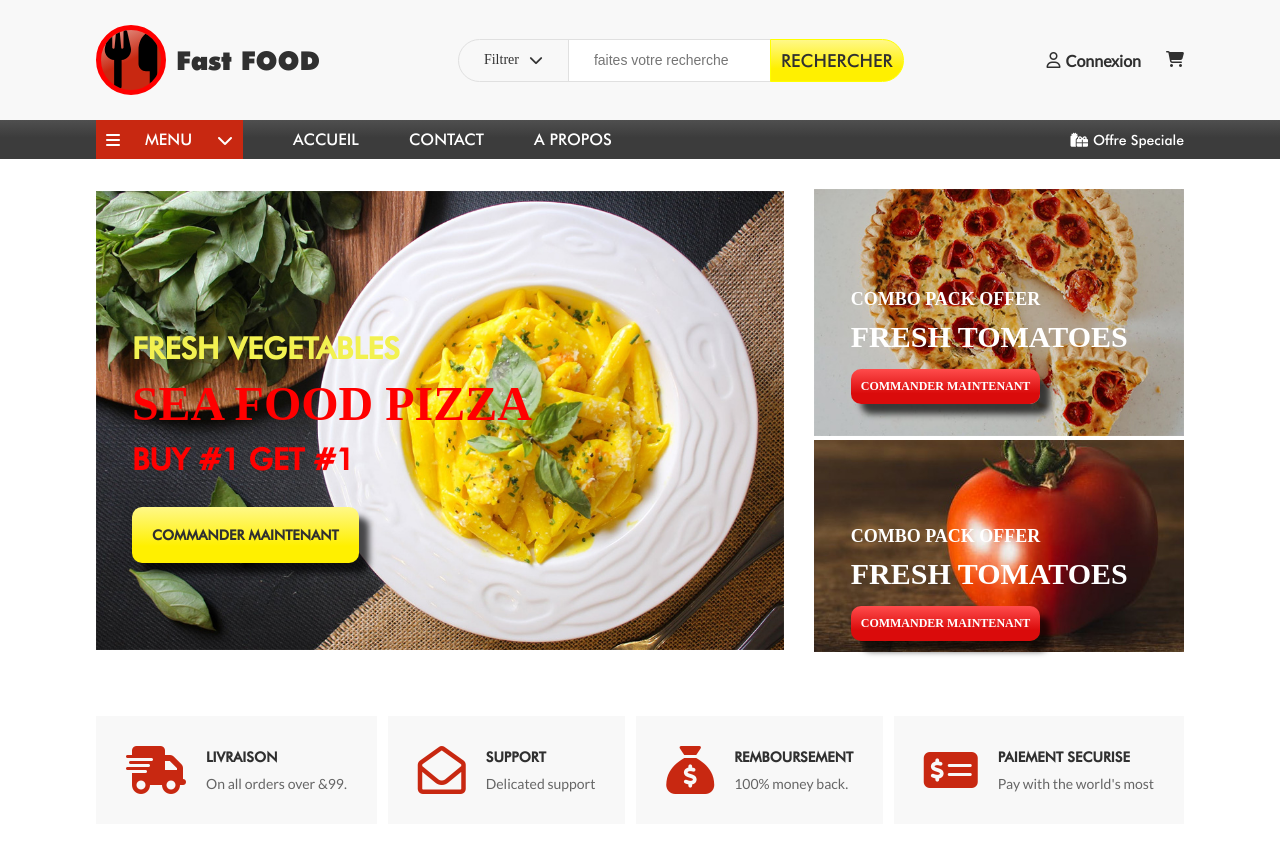
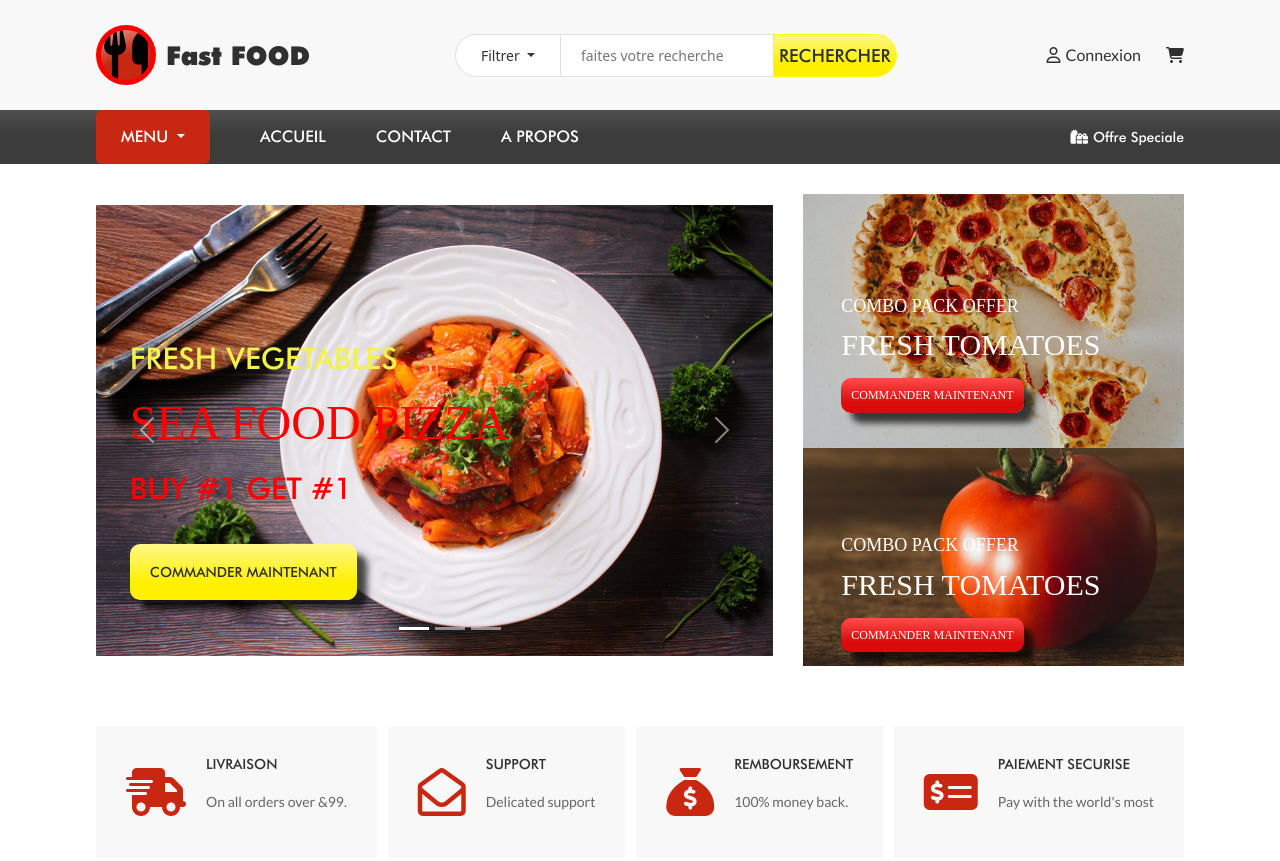
Before and after one commit to prince64denis/fast-food, a plain HTML site: page index.html in a window 1280 px wide. Shown: the top 861 px of the page. Drawn offline with nearby package versions, Linux system fonts and the light colour scheme.

Commit message:
caroussel

```diff
--- a/index.html
+++ b/index.html
@@ -7,8 +7,9 @@
     <meta name="viewport" content="width=device-width, initial-scale=1.0">
     <link rel="stylesheet" href="style.css">
     <link rel="stylesheet" href="script.js">
-
     <title>fast food</title>
+    <link href="https://cdn.jsdelivr.net/npm/bootstrap@5.2.2/dist/css/bootstrap.min.css" rel="stylesheet"
+        integrity="sha384-Zenh87qX5JnK2Jl0vWa8Ck2rdkQ2Bzep5IDxbcnCeuOxjzrPF/et3URy9Bv1WTRi" crossorigin="anonymous">
     <script src="https://kit.fontawesome.com/84d03d5991.js" crossorigin="anonymous"></script>
 </head>
 
@@ -27,10 +28,17 @@
                 </div>
                 <div id="rechercheparent">
                     <form id="recherche">
-                        <p>
+                        <label class="dropdown">
+                            <button class="btn btn-secondary dropdown-toggle" type="button" data-bs-toggle="dropdown"
+                                aria-expanded="false">
                                 Filtrer
-                            <i class="fa-sharp fa-solid fa-chevron-down fa-1x"></i>
-                        </p>
+                            </button>
+                            <ul class="dropdown-menu">
+                                <li><button class="dropdown-item" type="button">filtre 1</button></li>
+                                <li><button class="dropdown-item" type="button">filtre 2</button></li>
+                                <li><button class="dropdown-item" type="button">filtre 3</button></li>
+                            </ul>
+                        </label>
                         <input type="text" name="text" placeholder="faites votre recherche">
                         <input type="submit" value="RECHERCHER">
                     </form>
@@ -50,11 +58,17 @@
         </div>
         <div id="navbar">
             <div id="navbartaille">
-                <ul>
-                    <li id="menunavbar">
-                        <i class="fa-solid fa-bars fa-1x"></i>
-                        <a href="#">MENU</a>
-                        <i class="fa-sharp fa-solid fa-chevron-down fa-1x"></i>
+                <ul id="navbarmenugauche">
+                    <li id="menunavbar" class="dropdown">
+                        <button class="btn btn-secondary dropdown-toggle" type="button" data-bs-toggle="dropdown"
+                            aria-expanded="false">
+                            MENU
+                        </button>
+                        <ul class="dropdown-menu">
+                            <li><button class="dropdown-item" type="button">MENU 1</button></li>
+                            <li><button class="dropdown-item" type="button">MENU 2</button></li>
+                            <li><button class="dropdown-item" type="button">MENU 3</button></li>
+                        </ul>
                     </li>
                     <li id="accueilnavbar"><a href="#">ACCUEIL</a></li>
                     <li id="contactnavbar"><a href="#">CONTACT</a></li>
@@ -73,8 +87,18 @@
 
         <section id="slide">
             <div id="slidetaille">
-                <div id="slidetailleimagegrand">
-                    <img src="image/c1.jpg" alt="">
+                <div id="slidetailleimagegrand" class="carousel slide" data-bs-ride="true">
+                    <div class="carousel-indicators">
+                        <button type="button" data-bs-target="#slidetailleimagegrand" data-bs-slide-to="0"
+                            class="active" aria-current="true" aria-label="Slide 1"></button>
+                        <button type="button" data-bs-target="#slidetailleimagegrand" data-bs-slide-to="1"
+                            aria-label="Slide 2"></button>
+                        <button type="button" data-bs-target="#slidetailleimagegrand" data-bs-slide-to="2"
+                            aria-label="Slide 3"></button>
+                    </div>
+                    <div class="carousel-inner">
+                        <div class="carousel-item active">
+                            <img src="image/c2.jpg" class="d-block w-100 img-fluid" alt="...">
                             <div id="slidetailleimagegrandtexte">
                                 <h2>FRESH VEGETABLES</h2>
                                 <h1>SEA FOOD PIZZA</h1>
@@ -84,9 +108,44 @@
                                 </a>
                             </div>
                         </div>
+                        <div class="carousel-item">
+                            <img src="image/c1.jpg" class="d-block w-100 img-fluid" alt="...">
+                            <div id="slidetailleimagegrandtexte">
+                                <h2>FRESH VEGETABLES</h2>
+                                <h1>SEA FOOD PIZZA</h1>
+                                <h3> BUY #1 GET #1</h3>
+                                <a href="#">
+                                    <h1>COMMANDER MAINTENANT</h1>
+                                </a>
+                            </div>
+                        </div>
+                        <div class="carousel-item">
+                            <img src="image/c3.jpg" class="d-block w-100 img-fluid" alt="...">
+                            <div id="slidetailleimagegrandtexte">
+                                <h2>FRESH VEGETABLES</h2>
+                                <h1>SEA FOOD PIZZA</h1>
+                                <h3> BUY #1 GET #1</h3>
+                                <a href="#">
+                                    <h1>COMMANDER MAINTENANT</h1>
+                                </a>
+                            </div>
+                        </div>
+                        <button class="carousel-control-prev" type="button" data-bs-target="#slidetailleimagegrand"
+                            data-bs-slide="prev">
+                            <span class="carousel-control-prev-icon" aria-hidden="true"></span>
+                            <span class="visually-hidden">Previous</span>
+                        </button>
+                        <button class="carousel-control-next" type="button" data-bs-target="#slidetailleimagegrand"
+                            data-bs-slide="next">
+                            <span class="carousel-control-next-icon" aria-hidden="true"></span>
+                            <span class="visually-hidden">Next</span>
+                        </button>
+                    </div>
+
+                </div>
                 <aside id="slideaside">
                     <div class="slidetailleaside">
-                        <img src="image/c4.jpg" alt="">
+                        <img src="image/c4.jpg" class="img-fluid" alt="">
                         <div class="slidetailleasidetexte">
                             <h2>COMBO PACK OFFER</h2>
                             <h1>FRESH TOMATOES</h1>
@@ -96,7 +155,7 @@
                         </div>
                     </div>
                     <div class="slidetailleaside">
-                        <img src="image/c5.jpg" alt="">
+                        <img src="image/c5.jpg" class="img-fluid" alt="">
                         <div class="slidetailleasidetexte">
                             <h2>COMBO PACK OFFER</h2>
                             <h1>FRESH TOMATOES</h1>
@@ -529,7 +588,12 @@
 
 
 
-
+        <script src="https://cdn.jsdelivr.net/npm/@popperjs/core@2.11.6/dist/umd/popper.min.js"
+            integrity="sha384-oBqDVmMz9ATKxIep9tiCxS/Z9fNfEXiDAYTujMAeBAsjFuCZSmKbSSUnQlmh/jp3"
+            crossorigin="anonymous"></script>
+        <script src="https://cdn.jsdelivr.net/npm/bootstrap@5.2.2/dist/js/bootstrap.min.js"
+            integrity="sha384-IDwe1+LCz02ROU9k972gdyvl+AESN10+x7tBKgc9I5HFtuNz0wWnPclzo6p9vxnk"
+            crossorigin="anonymous"></script>
     </body>
 
 </html>
--- a/style.css
+++ b/style.css
@@ -80,24 +80,22 @@ header {
   flex-direction: row;
   justify-content: center;
 }
-#recherche > p {
-  display: flex;
-  flex-direction: row;
-  align-items: center;
+#recherche > label {
+
+}
+#recherche > label > button{
+  border-radius: 50px 0px 0px 50px !important;
+  padding: 10px 25px !important;
+  border: 1px solid rgb(224, 224, 224) !important;
+  color: #333333 !important;
+  background-color: white !important;
   font-size: 14px;
-  border-radius: 50px 0px 0px 50px;
-  padding: 10px 25px;
-  border: 1px solid rgb(224, 224, 224);
-  color: #333333;
-}
-#recherche > p > i {
-  padding: 0px 0px 0px 10px;
 }
 #recherche > input[type="text"] {
   font-size: 14px;
-  padding: 10px;
+  padding: 5px;
   list-style: none;
-  margin: -0px -0px -0px -1px;
+  margin: 0px 0px 0px -1px;
   border: solid 1px rgb(224, 224, 224);
 }
 #recherche > input[type="text"]::placeholder {
@@ -109,7 +107,7 @@ header {
   color: #303030;
   border: 1px solid yellow;
   border-radius: 0px 50px 50px 0px;
-  padding: 10px;
+  padding: 5px;
   background: linear-gradient(
     0deg,
     rgba(255, 240, 0, 1) 30%,
@@ -144,6 +142,7 @@ header {
   color: #303030;
   font-family: lato;
   font-size: 16px;
+  margin: 0px;
 }
 .bouttonconnexion:hover {
   transition: all 0.1s ease;
@@ -182,12 +181,20 @@ header {
   flex-direction: row;
   align-items: center;
   justify-content: space-between;
+  margin: 0px;
+}
+#navbarmenugauche {
+  padding: 0px;
+}
+#navbarmenugauche > li > a:focus{
+  color: yellow;
 }
 #navbartaille > ul {
   display: flex;
   flex-direction: row;
   justify-content: center;
   align-items: center;
+  margin: 0px;
 }
 #navbartaille > ul > li {
   list-style-type: none;
@@ -200,14 +207,12 @@ header {
   color: white;
   font-family: futura-medium;
 }
-#menunavbar {
-  padding: 10px;
+#menunavbar > button {
+  padding: 15px 25px !important;
   background-color: #c82811;
-  display: flex;
-  flex-direction: row;
-  align-items: center;
   color: white;
   text-decoration: none;
+  border: none;
 }
 #menunavbar > a {
   padding: 0px 25px;
@@ -242,6 +247,7 @@ header {
 }
 #offre > a > p {
   padding: 0px 0px 0px 5px;
+  margin: 0px;
 }
 
 #slidetailleimagegrandtexte {
@@ -407,6 +413,9 @@ header {
 .service > a {
   text-decoration: none;
   color: #c82811;
+}
+.service > a:hover {
+  color: #303030;
 }
 .servicetexte {
   padding: 0px 0px 0px 20px;
```
Lines whose indentation alone changed are shown as unchanged.
